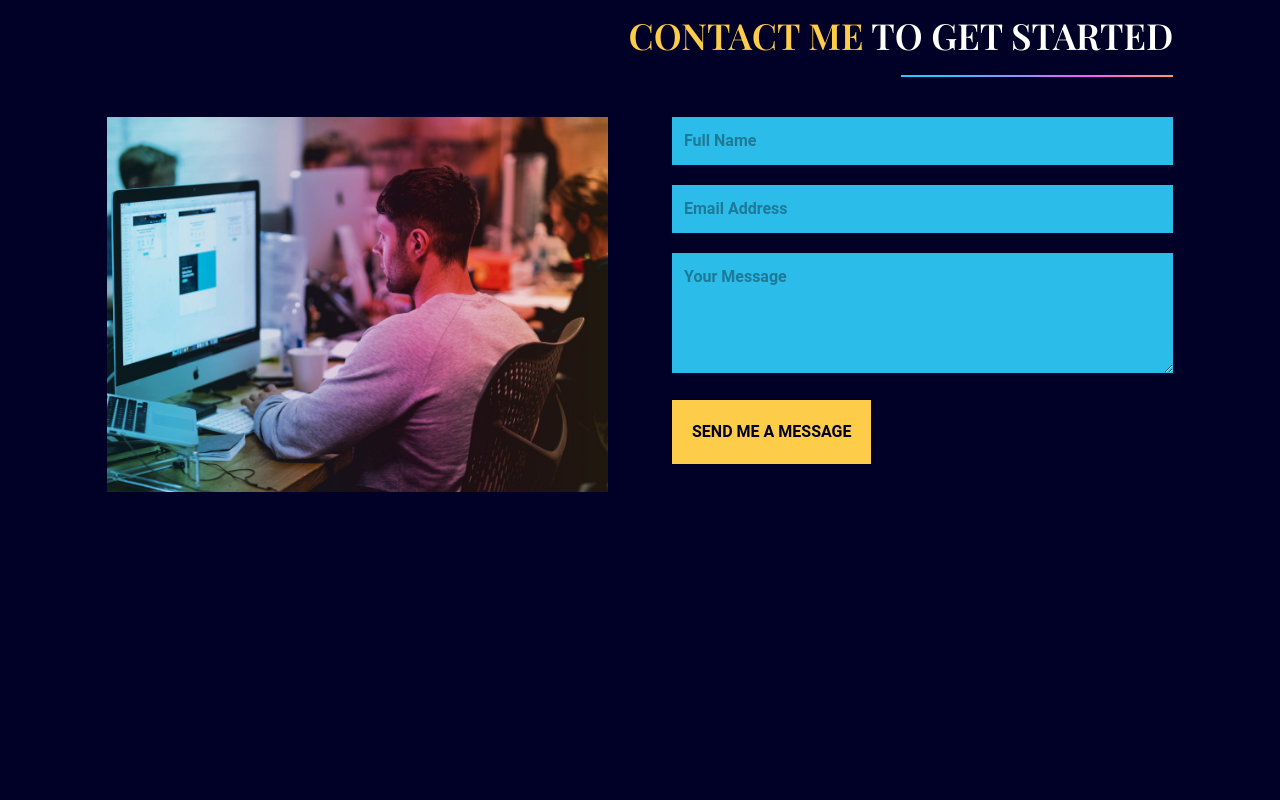
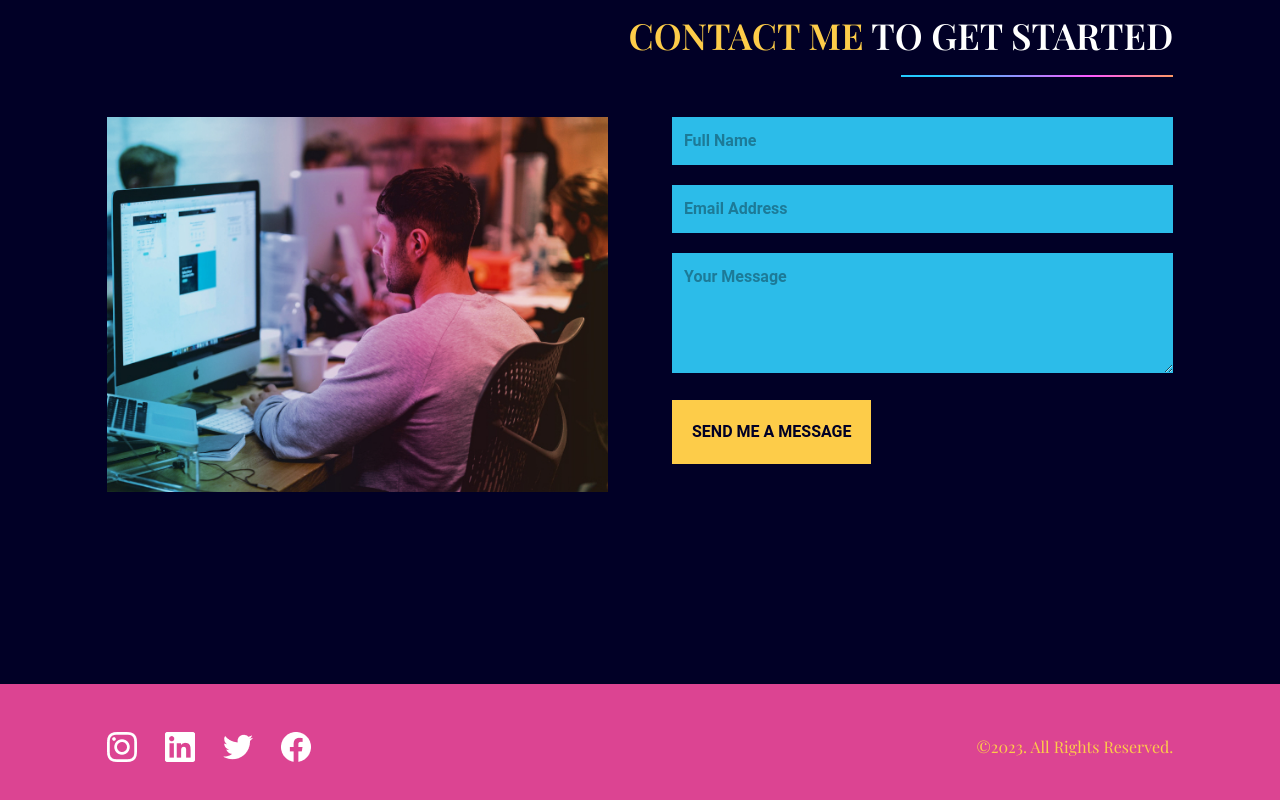
Before and after one commit to kennedyowusu/portfolio-app, a React (Vite) app: page / in a window 1280 px wide. Shown: the part 4233-5033 px from the top of the page. Before the commit the page ends 4917 px from the top, so only its background shows below. Built offline with nearby package versions, Linux system fonts and the light colour scheme.

Commit message:
build footer section

```diff
--- a/src/App.jsx
+++ b/src/App.jsx
@@ -9,6 +9,7 @@ import Skills from "./components/Skills";
 import Projects from "./components/Projects";
 import Testimonials from "./components/Testimonials"
 import Contact from "./components/Contact";
+import Footer from "./components/Footer";
 
 function App() {
   const [selectedPage, setSelectedPage] = useState('home')
@@ -60,6 +61,7 @@ function App() {
       <div className="w-5/6 mx-auto md:h-full">
         <Contact />
       </div>
+      <Footer />
     </div>
   )
 }
--- /dev/null
+++ b/src/components/Footer.jsx
@@ -0,0 +1,16 @@
+import SocialMediaIcons from "../components/SocialMediaIcons";
+
+const Footer = () => {
+  return (
+    <footer className="h-30 bg-red py-2">
+      <div className="w-10/12 mx-auto md:flex justify-center items-center md:justify-between text-center">
+        <SocialMediaIcons />
+        <p className="font-playfair text-md text-yellow">
+            ©2023. All Rights Reserved.
+          </p>
+      </div>
+    </footer>
+  );
+};
+
+export default Footer;
```
